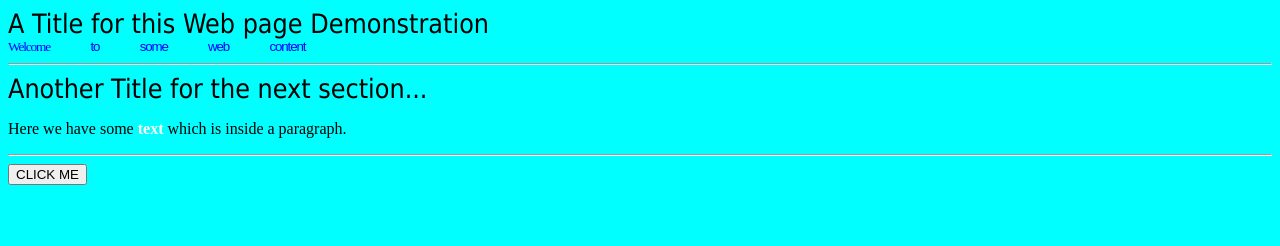
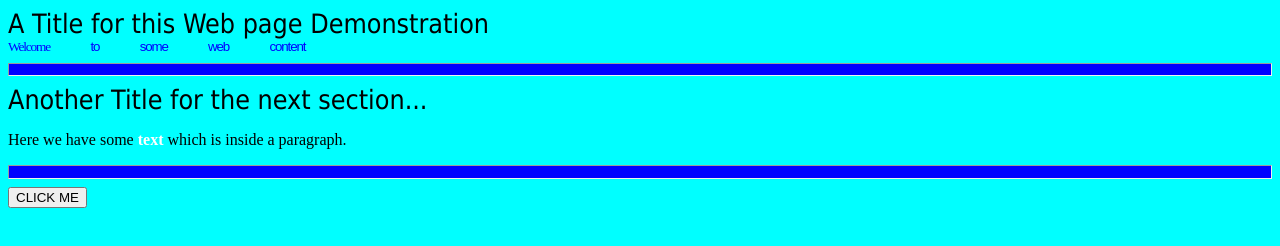
Before and after one commit to mrLWachs/HTML5Application, a website: page public_html/index.html in a window 1280 px wide. Drawn offline with Linux system fonts and the light colour scheme.

Commit message:
The in-class examples

```diff
--- a/public_html/styles.css
+++ b/public_html/styles.css
@@ -1,23 +1,23 @@
 /*
-To change this license header, choose License Headers in Project Properties.
-To change this template file, choose Tools | Templates
-and open the template in the editor.
-*/
-/*
+    This is an example of an external CSS sheet (file) which webpages can be
+    linked to an then all rules on this sheet are applied.
+
     Created on : 14-May-2020, 1:41:29 PM
     Author     : Lawrence Wachs
 */
 
 span
 {
-
     color: rgb(255,255,255);
-
 }
 
 body
 {
+    background-color:   blue;
+}
 
+hr
+{
+    height: 3mm;
     background-color:   blue;
-
 }
```
